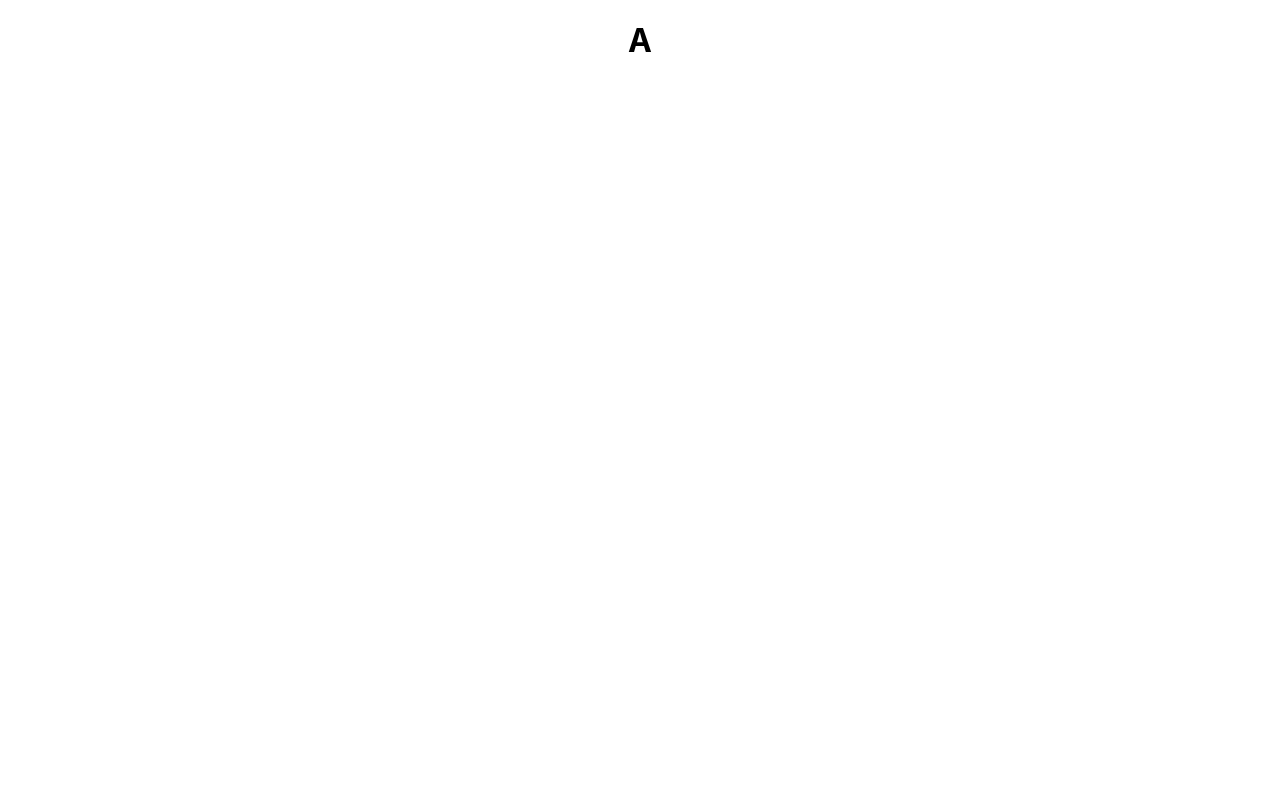
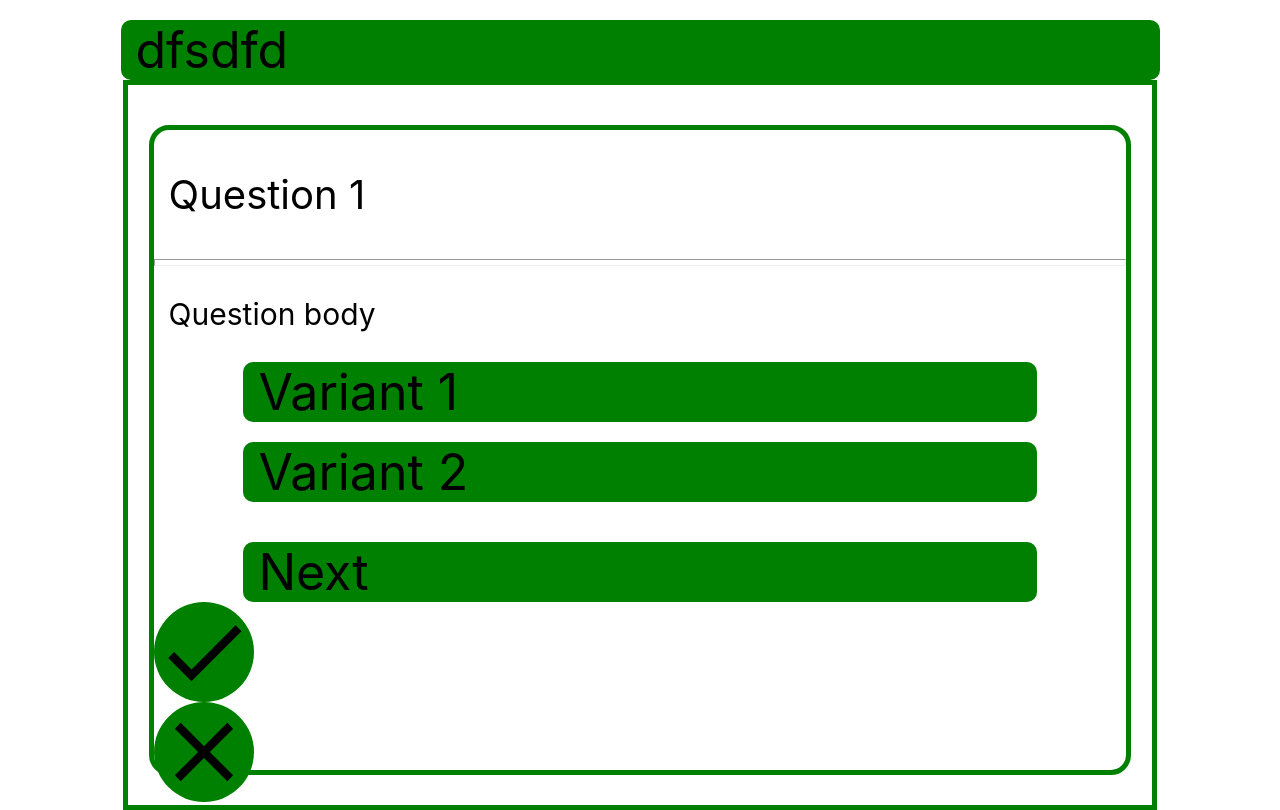
Before and after one commit to IDDQD404/react_Quiz, a React (Create React App) app: page / in a window 1280 px wide. Built offline with nearby package versions, Linux system fonts and the light colour scheme.

Commit message:
Created basic UI

```diff
--- a/package.json
+++ b/package.json
@@ -3,6 +3,10 @@
   "version": "0.1.0",
   "private": true,
   "dependencies": {
+    "@emotion/react": "^11.10.5",
+    "@emotion/styled": "^11.10.5",
+    "@mui/icons-material": "^5.11.0",
+    "@mui/material": "^5.11.7",
     "@testing-library/jest-dom": "^5.16.5",
     "@testing-library/react": "^13.4.0",
     "@testing-library/user-event": "^13.5.0",
--- a/src/App.tsx
+++ b/src/App.tsx
@@ -1,11 +1,15 @@
 import React from "react";
 import logo from "./logo.svg";
 import "./App.css";
+import Button from "./components/button/Button";
+import Quiz from "./components/quiz/Quiz";
 
 function App() {
   return (
     <div className="App">
-      <h1>A</h1>
+      {/* add redux */}
+      <Button text={"dfsdfd"} />
+      <Quiz />
     </div>
   );
 }
--- /dev/null
+++ b/src/components/button/Button.css
@@ -0,0 +1,15 @@
+.Button {
+  background-color: green;
+  border-radius: 10px;
+  font-size: 50px;
+  width: 80%;
+  text-align: left;
+  padding-left: 15px;
+  margin: auto;
+  margin-top: 20px;
+}
+
+.Button:hover {
+  background-color: rgb(208, 255, 0);
+  cursor: pointer;
+}
--- /dev/null
+++ b/src/components/button/Button.tsx
@@ -0,0 +1,10 @@
+import React from "react";
+import "./Button.css";
+
+type ButtonArgs = {
+  text: string;
+};
+
+export default function Button(args: ButtonArgs) {
+  return <div className="Button">{args.text}</div>;
+}
--- /dev/null
+++ b/src/components/frame/Frame.css
@@ -0,0 +1,33 @@
+.Frame {
+  margin-left: auto;
+  margin-right: auto;
+  border: 5px green solid;
+  height: 90vh;
+  width: 80%;
+}
+
+.Label {
+  margin-left: auto;
+  margin-right: auto;
+  width: 95%;
+  margin-top: 5vh;
+  border: 5px green solid;
+  height: 80vh;
+  border-radius: 20px;
+}
+
+.Text-top {
+  font-size: 40px;
+  padding-left: 15px;
+  text-align: left;
+}
+
+hr {
+  height: 5px;
+}
+
+.Text-question {
+  font-size: 30px;
+  padding-left: 15px;
+  text-align: left;
+}
--- /dev/null
+++ b/src/components/frame/Frame.tsx
@@ -0,0 +1,13 @@
+import React from "react";
+import "./Frame.css";
+
+type FrameDetails = {
+  inner_elements: any;
+};
+export default function Frame(agrs: FrameDetails) {
+  return (
+    <div className="Frame">
+      <div className="Label">{agrs.inner_elements}</div>
+    </div>
+  );
+}
--- /dev/null
+++ b/src/components/ischecked/IsChecked.css
@@ -0,0 +1,7 @@
+.IsChecked {
+  background-color: green;
+  border-radius: 100%;
+  height: 100px;
+  width: 100px;
+  /* transform: rotate(-45deg); */
+}
--- /dev/null
+++ b/src/components/ischecked/IsChecked.tsx
@@ -0,0 +1,23 @@
+import React from "react";
+import "./IsChecked.css";
+import { Check, Close } from "@mui/icons-material";
+
+type Check = {
+  isFailed: boolean;
+};
+
+export default function IsChecked(args: Check) {
+  return (
+    <>
+      {args.isFailed ? (
+        <div className="IsChecked">
+          <Close sx={{ fontSize: 100 }} />
+        </div>
+      ) : (
+        <div className="IsChecked">
+          <Check sx={{ fontSize: 100 }} />
+        </div>
+      )}
+    </>
+  );
+}
--- /dev/null
+++ b/src/components/quiz/Quiz.css
@@ -0,0 +1,4 @@
+.Quiz {
+  width: 100%;
+  height: 100%;
+}
--- /dev/null
+++ b/src/components/quiz/Quiz.tsx
@@ -0,0 +1,25 @@
+import React from "react";
+import Button from "../button/Button";
+import Frame from "../frame/Frame";
+import IsChecked from "../ischecked/IsChecked";
+
+export default function Quiz() {
+  return (
+    <div className="Quiz">
+      <Frame
+        inner_elements={[
+          <>
+            <p className="Text-top">Question 1</p>
+            <hr />
+            <p className="Text-question">Question body</p>
+            <Button text={"Variant 1"} />
+            <Button text={"Variant 2"} />
+            <br />
+            <Button text={"Next"} />
+            <IsChecked isFailed={false} /> <IsChecked isFailed={true} />
+          </>,
+        ]}
+      />
+    </div>
+  );
+}
```
Also changed, not shown: 1 other file (tests, documents, lock files or other folders).
